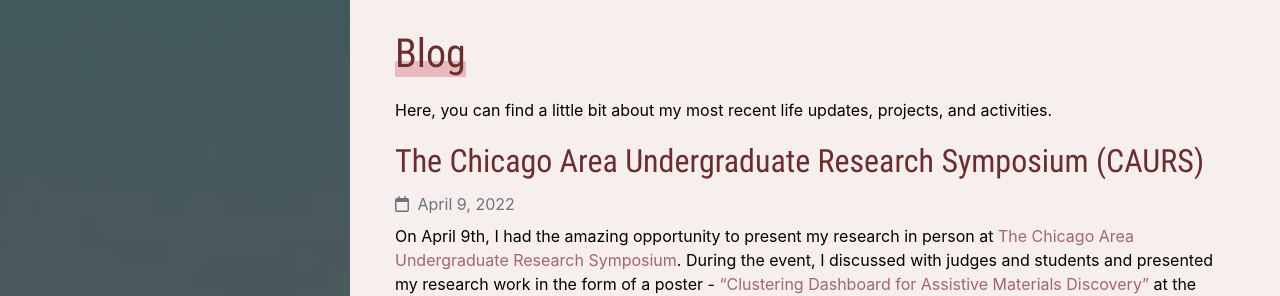
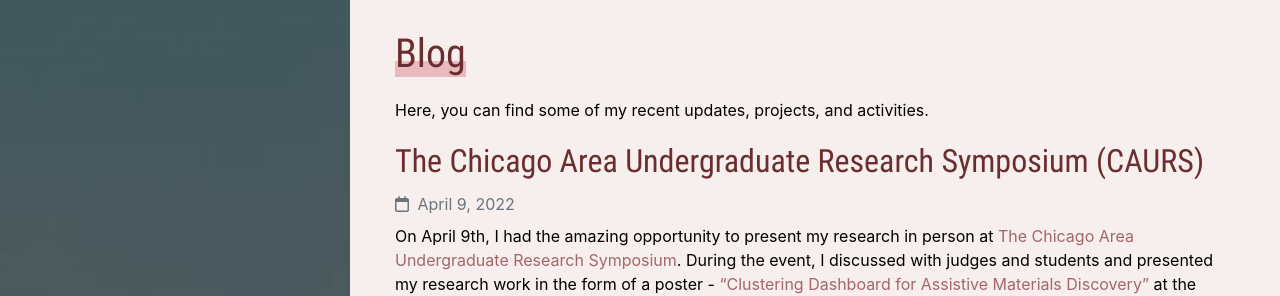
Before and after one commit to allyth/allyth.me, a Jekyll site: the page built from blog.html, in a window 1280 px wide. Shown: the top 296 px of the page. Built offline with Jekyll 4.4.1, drawn with Linux system fonts in a browser that asks for light colours.

Commit message:
Blog intro update

```diff
--- a/blog.html
+++ b/blog.html
@@ -11,7 +11,7 @@ title: "Blog"
                 <span class="ap-highlight-pink">Blog</span>
             </h1>
 
-            <p>Here, you can find a little bit about my most recent life updates, projects, and activities. </p>
+            <p>Here, you can find some of my recent updates, projects, and activities.</p>
 
             {% assign posts = site.posts | sort: 'date' | reverse %}
             {% for post in posts %}
```
